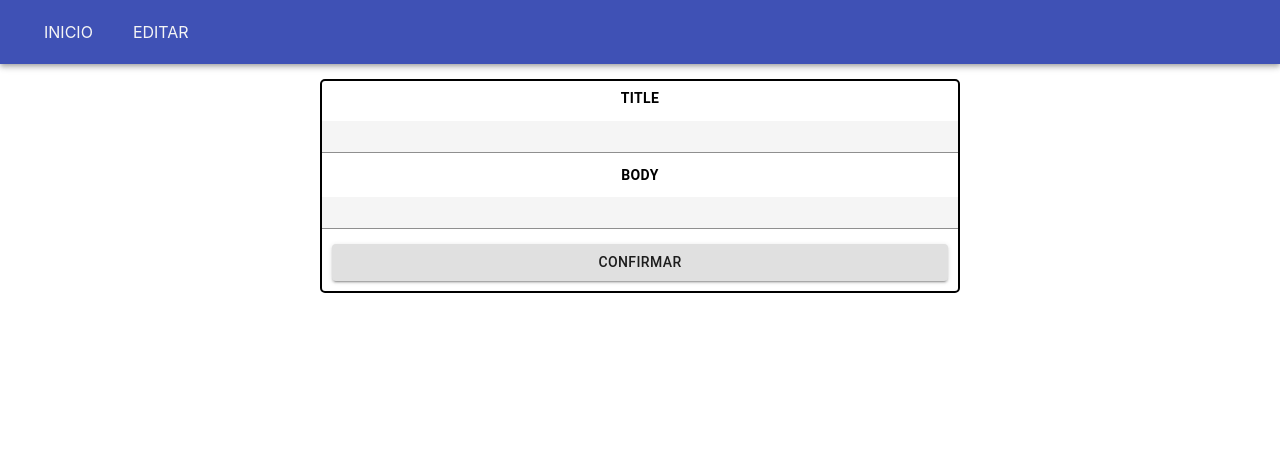
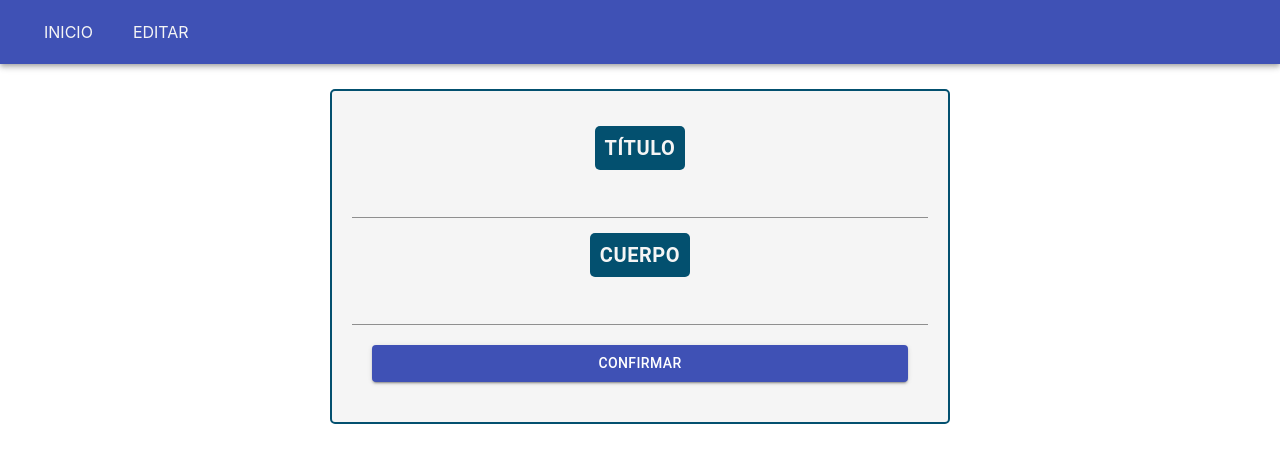
Before and after one commit to Widoski/alkemy-front, a React (Create React App) app: page /edit/1 in a window 1280 px wide. Shown: the top 462 px of the page. Built offline with nearby package versions, Linux system fonts and the light colour scheme; no server answers.

Commit message:
Post validated by characters.

```diff
--- a/src/components/EditPost.js
+++ b/src/components/EditPost.js
@@ -12,24 +12,28 @@ const styles = {
       justifyContent: "center"
    },
    title: {
-      marginTop: 5,
-      marginBottom: 5,
-      fontWeight: "bold"
+      padding: 10,
+      fontWeight: "bold",
+      fontSize: 20,
+      background: "#03506f",
+      color: "#f5f5f5",
+      borderRadius: 5
    },
    form: {
       display: "flex",
       flexDirection: "column",
       textAlign: "center",
-      border: "2px solid black",
-      borderRadius: 5
+      border: "2px solid #03506f",
+      borderRadius: 5,
+      background: "#f5f5f5",
+      padding: 20,
+      margin: 10
    },
    button: {
-      margin: 10
+      margin: 20
    },
-   field: {
-      marginTop: 5,
-      marginBottom: 5,
-      background: "#f5f5f5"
+   titleBox: {
+      margin: 20,
    }
 };
 
@@ -63,7 +67,11 @@ export default function EditPost() {
 
    const onSubmitPost = (e) => {
       e.preventDefault();
+      console.log(post.title.length, post.body.length)
 
+      if (post.title.length > 100 || post.body.length < 150) {
+         context.handleSnackbar("error", "No se pudo editar el post. Caracteres insuficientes.")
+      } else {
          axios.put(`${conf.API_URL}/posts/${id}`, post)
             .then(res => {
                console.log(res.data);
@@ -72,6 +80,7 @@ export default function EditPost() {
             .catch(err => {
                context.handleSnackbar("error", "No se pudo editar el post.");
             });
+      }
    };
 
    return (
@@ -79,17 +88,22 @@ export default function EditPost() {
          <Grid container item xs={12} style={styles.grid}>
             <Grid item xs={12} sm={6}>
                <form onSubmit={onSubmitPost} style={styles.form}>
-                  <Typography variant="button" style={styles.title}>Title</Typography>
+                  <div style={styles.titleBox}>
+                     <Typography style={styles.title} variant="button" >Título</Typography>
+                  </div>
                   <TextField
                      name="title"
                      onChange={onChangeHandler}
                      value={post.title}
                      fullWidth
+                     multiline
                      style={styles.field}
                   >
                      {post.title}
                   </TextField>
-                  <Typography variant="button" style={styles.title}>Body</Typography>
+                  <div style={styles.titleBox}>
+                     <Typography style={styles.title} variant="button">Cuerpo</Typography>
+                  </div>
                   <TextField
                      name="body"
                      onChange={onChangeHandler}
@@ -104,6 +118,7 @@ export default function EditPost() {
                      style={styles.button}
                      variant="contained"
                      type="submit"
+                     color="primary"
                   >
                      Confirmar
                   </Button>
```
Lines whose indentation alone changed are shown as unchanged.
